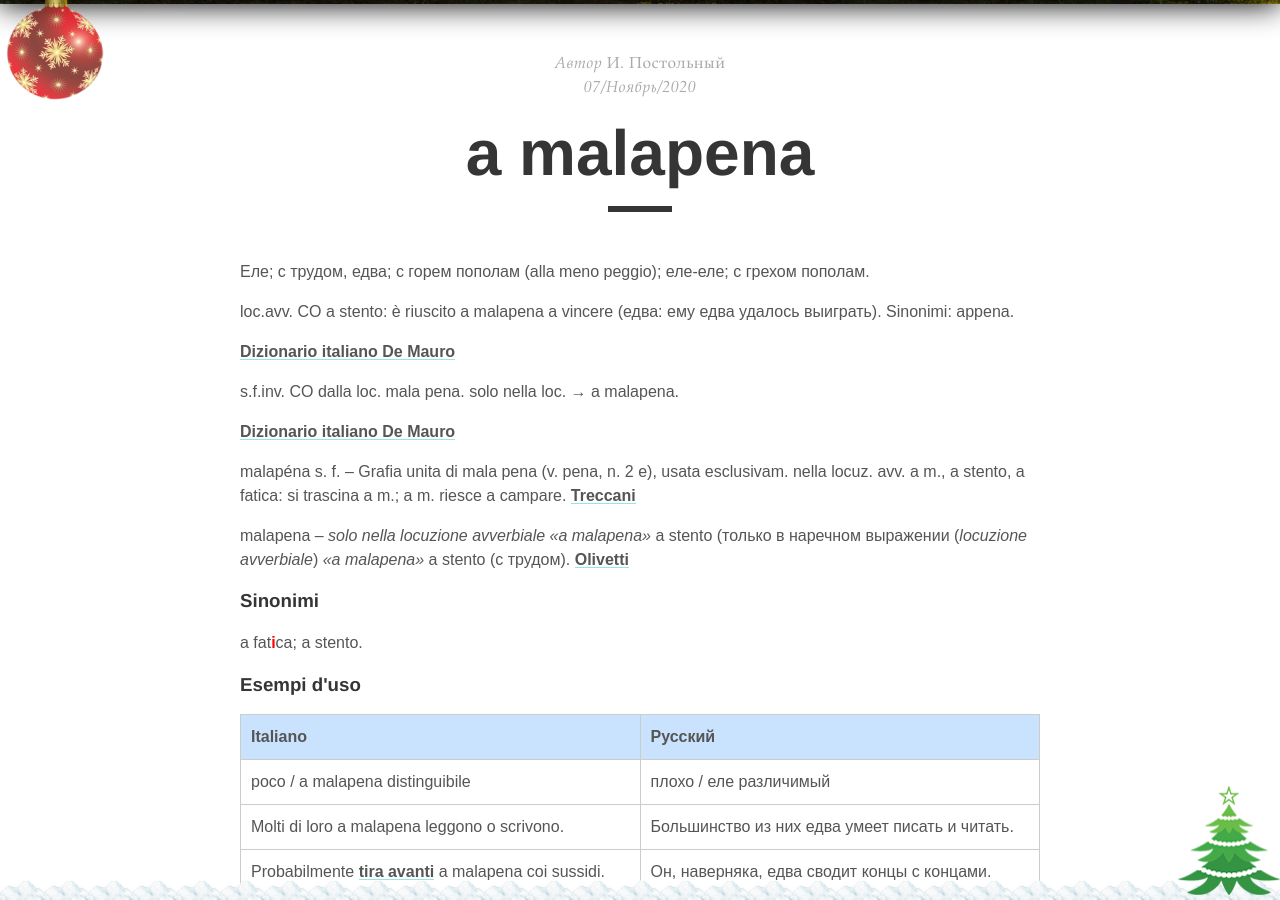
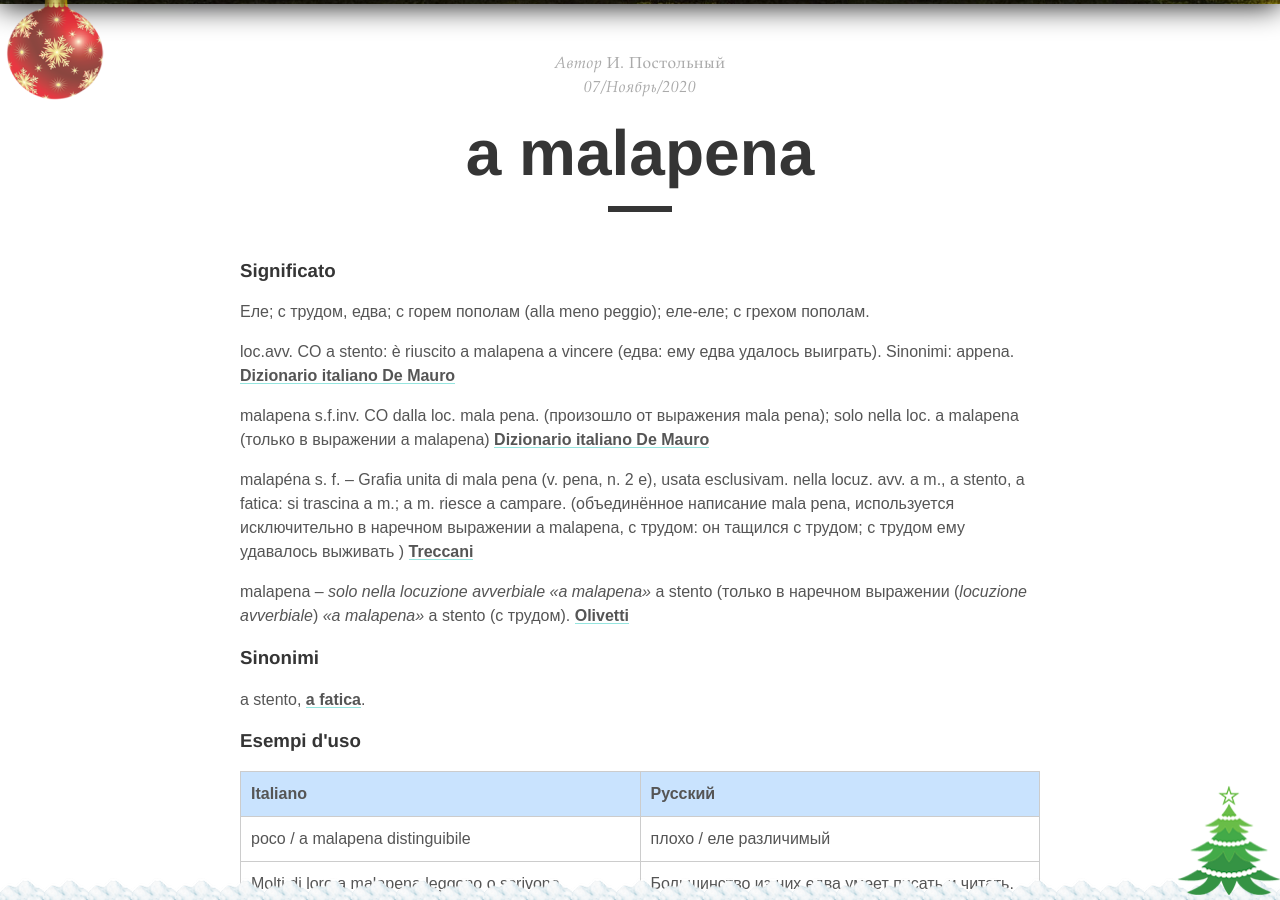
Before and after one commit to postolny/postolny.github.io, a Jekyll site: the page built from _posts/2020-11-07-a-malapena.md, in a window 1280 px wide and 900 px high, scrolled down 394 px. Built offline with Jekyll 4.4.1, drawn with Linux system fonts in a browser that asks for light colours; nearby versions of some CDN libraries.

Commit message:
Add files via upload

```diff
--- a/_posts/2020-11-07-a-malapena.md
+++ b/_posts/2020-11-07-a-malapena.md
@@ -1,41 +1,40 @@
 ---
 layout: post
 title:  "a malapena"
+description: "Еле; с трудом, едва; с горем пополам (alla meno peggio); еле-еле; с грехом пополам."
 author: "И. Постольный"
 comments: false
 categories: a
 tags:
 ---
 
+### Significato
+
 Еле; с трудом, едва; с горем пополам (alla meno peggio); еле-еле; с грехом пополам.
 
 loc.avv. CO a stento: è riuscito a malapena a vincere (едва: ему едва удалось выиграть). Sinonimi: appena.
+ [Dizionario italiano De Mauro](https://dizionario.internazionale.it/parola/a-malapena)
 
-[Dizionario italiano De Mauro](https://dizionario.internazionale.it/parola/a-malapena)
+malapena s.f.inv. CO dalla loc. mala pena. (произошло от выражения mala pena); solo nella loc. a malapenа (только в выражении a malapena) [Dizionario italiano De Mauro](https://dizionario.internazionale.it/parola/malapena)
 
-s.f.inv. CO dalla loc. mala pena.
-solo nella loc. → a malapena.
-
-[Dizionario italiano De Mauro](https://dizionario.internazionale.it/parola/malapena)
-
-malapéna s. f. – Grafia unita di mala pena (v. pena, n. 2 e), usata esclusivam. nella locuz. avv. a m., a stento, a fatica: si trascina a m.; a m. riesce a campare. [Treccani](https://www.treccani.it/vocabolario/ricerca/a-malapena/)
+malapéna s. f. – Grafia unita di mala pena (v. pena, n. 2 e), usata esclusivam. nella locuz. avv. a m., a stento, a fatica: si trascina a m.; a m. riesce a campare. (объединённое написание mala pena, используется исключительно в наречном выражении a malapena, с трудом: он тащился с трудом; с трудом ему удавалось выживать ) [Treccani](https://www.treccani.it/vocabolario/ricerca/a-malapena/)
 
 malapena – _solo nella locuzione avverbiale «a malapena»_ a stento (только в наречном выражении (_locuzione avverbiale_) _«a malapena»_ a stento (с трудом). [Olivetti](https://www.dizionario-italiano.it/dizionario-italiano.php?parola=malapena)
 
 ### Sinonimi
 
-a fat**i**{: style="color: red"}ca; a stento.
+a stento, [a fatica]({{ site.baseurl }}/2020-12-15/a-fatica).
 
 ### Esempi d'uso
 
-Italiano                                                                                                            | Русский
---------------------------------------------------------------------------------------------------------------------|--------------------------------------------------------
-poco / a malapena distinguibile                                                                                     | плохо / еле различимый
-Molti di loro a malapena leggono o scrivono.                                                                        | Большинство из них едва умеет писать и читать.
-Probabilmente [tira avanti]({{ site.baseurl }}/2020-11-07/tirare-avanti){: target="_blank"} a malapena coi sussidi. | Он, наверняка, едва сводит концы с концами.
-Kelly, conosci a malapena questa donna.                                                                             | Так, Келли, ты едва знаешь эту женщину.
-Sei scappata in Spagna con un ragazzo che conosci a malapena.                                                       | Ты улетела в Испанию с парнем, которого едва знаешь.
-So che vi conoscete a malapena.                                                                                     | Знаю, что вы все едва знакомы.
-Stasera mi hai a malapena rivolto la parola.                                                                        | За весь вечер, ты едва перекинулась со мной парой слов.
-Respirava a malapena ed era livida.                                                                                 | Она была синей и едва дышала.
-Tutto il nostro bagaglio è stato a malapena in macchina.                                                            | Весь наш багаж еле уместился в машине.
+| Italiano | Русский |
+|----------|---------|
+| poco / a malapena distinguibile | плохо / еле различимый |
+| Molti di loro a malapena leggono o scrivono. | Большинство из них едва умеет писать и читать. |
+| Probabilmente [tira avanti]({{ site.baseurl }}/2020-11-07/tirare-avanti) a malapena coi sussidi. | Он, наверняка, едва сводит концы с концами. |
+| Kelly, conosci a malapena questa donna. | Так, Келли, ты едва знаешь эту женщину. |
+| Sei scappata in Spagna con un ragazzo che conosci a malapena. | Ты улетела в Испанию с парнем, которого едва знаешь. |
+| So che vi conoscete a malapena. | Знаю, что вы все едва знакомы. |
+| Stasera mi hai a malapena rivolto la parola. | За весь вечер, ты едва перекинулась со мной парой слов. |
+| Respirava a malapena ed era livida. | Она была синей и едва дышала. |
+| Tutto il nostro bagaglio è stato a malapena in macchina. | Весь наш багаж еле уместился в машине. |
```
Also changed, not shown: _posts/2020-12-15-a-fatica.md (added, +38 -0 lines).
